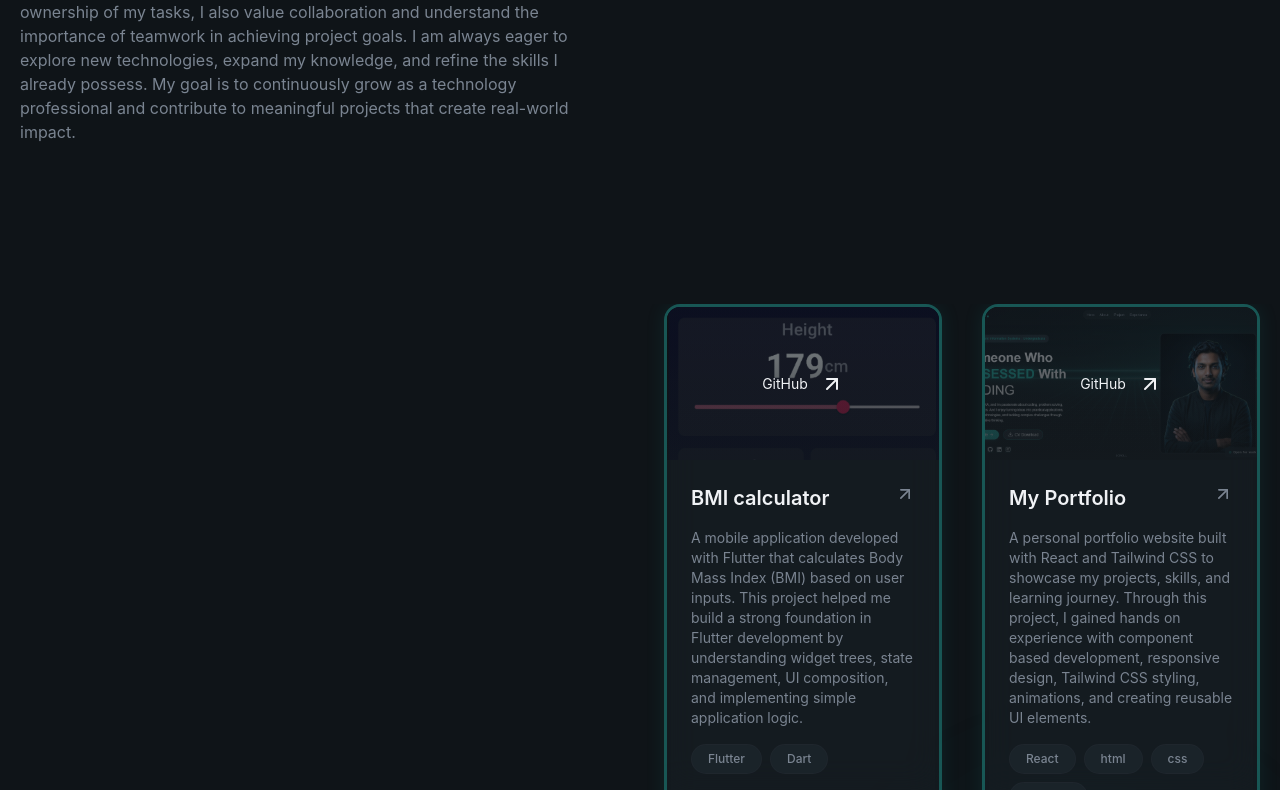
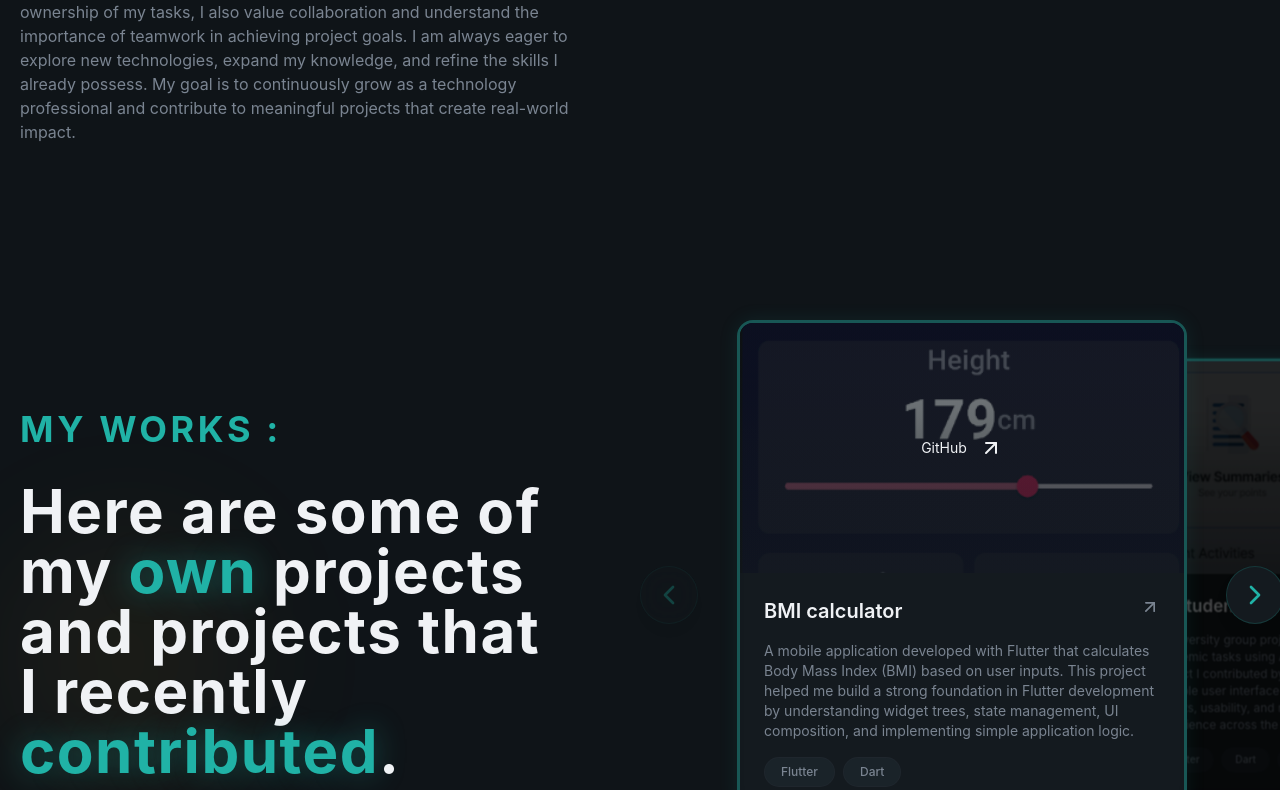
Before and after one commit to BH4NUK4/portfolio, a React app: page / in a window 1280 px wide. Shown: the part 2010-2800 px from the top of the page. Built offline with nearby package versions, Linux system fonts and the light colour scheme; the HTML template or start-up script is replaced by a standard one.

Commit message:
update-project grid and cv

```diff
--- a/src/sections/projects.jsx
+++ b/src/sections/projects.jsx
@@ -1,4 +1,5 @@
-import { ArrowUpRight } from "lucide-react";
+import { ArrowUpRight, ChevronLeft, ChevronRight } from "lucide-react";
+import { useState } from "react";
 
 const projects = [
   {
@@ -9,15 +10,6 @@ const projects = [
     tags: ["Flutter", "Dart"],
     link: "#",
     github: "https://github.com/BH4NUK4/BMICalculator--learn",
-  },
-  {
-    title: "My Portfolio",
-    description:
-      "A personal portfolio website built with React and Tailwind CSS to showcase my projects, skills, and learning journey. Through this project, I gained hands on experience with component based development, responsive design, Tailwind CSS styling, animations, and creating reusable UI elements.",
-    image: "/project-ss/portfolio.png",
-    tags: ["React", "html", "css", "tailwind"],
-    link: "#",
-    github: "https://github.com/BH4NUK4/portfolio",
   },
   {
     title: "AI Student Assitant",
@@ -49,19 +41,28 @@ const projects = [
 ];
 
 const Projects = () => {
+  const [activeIndex, setActiveIndex] = useState(0);
+
+  const next = () => {
+    if (activeIndex < projects.length - 1) setActiveIndex((prev) => prev + 1);
+  };
+
+  const prev = () => {
+    if (activeIndex > 0) setActiveIndex((prev) => prev - 1);
+  };
+
   return (
     <section id="project" className="relative mt-40 overflow-hidden">
-      <div className=" grid md:grid-cols-2 gap-12 items-center px-5 pb-15">
+      <div className="grid md:grid-cols-2 gap-12 items-center px-5 pb-15">
         {/**heading */}
         <div className="absolute top-1/4 right-0 w-96 h-96 bg-primary/5 rounded-full blur-3xl" />
         <div className="absolute bottom-1/4 left-0 w-64 h-64 bg-highlight/5 rounded-full blur-3xl" />
 
-        <div className=" max-w-3xl ">
-          <p className="text-secondary-foreground   text-4xl font-bold tracking-widest uppercase animate-fade-in">
+        <div className="max-w-3xl">
+          <p className="text-secondary-foreground text-4xl font-bold tracking-widest uppercase animate-fade-in">
             My Works :
           </p>
-
-          <p className="  font-bold text-5xl md:text-5xl lg:text-6xl tracking-wide pt-8 animate-fade-in animation-delay-200">
+          <p className="font-bold text-5xl md:text-5xl lg:text-6xl tracking-wide pt-8 animate-fade-in animation-delay-200">
             Here are some of <br />
             my <span className="text-primary glow-text">own</span> projects{" "}
             <br />
@@ -71,55 +72,101 @@ const Projects = () => {
           </p>
         </div>
 
-        {/**Projects grid */}
-        <div className="grid md:grid-cols-2 gap-10 ">
-          {projects.map((project, index) => (
+        {/**Projects*/}
+        <div className="relative w-full group/carousel mt-10 md:mt-0 py-4">
+          {/* Left Arrow Button */}
+          <button
+            onClick={prev}
+            disabled={activeIndex === 0}
+            className="absolute left-0 md:-left-6 top-1/2 -translate-y-1/2 z-50 p-2 md:p-3 rounded-full bg-card border border-primary/20 text-primary transition-all duration-300 hover:bg-primary/20 backdrop-blur-md disabled:opacity-30 disabled:cursor-not-allowed shadow-lg"
+            aria-label="Previous project"
+          >
+            <ChevronLeft className="w-6 h-6 md:w-8 md:h-8" />
+          </button>
+
+          {/*Container */}
+          <div className="relative w-full flex items-center justify-center">
+            {/* THE DUMMY CARD:*/}
+            <div className="w-[85vw] md:w-112.5 opacity-0 pointer-events-none">
+              <div className="aspect-video w-full" />
+              <div className="p-6 space-y-4">
+                <h3 className="text-xl font-semibold">Placeholder</h3>
+                <p className="text-sm">
+                  {/* Using the longest description to ensure max height is covered */}
+                  {projects[2].description}
+                </p>
+                <div className="flex flex-wrap gap-2">
+                  <span className="px-4 py-1.5 text-xs">Tag</span>
+                </div>
+              </div>
+            </div>
+
+            {/* The Actual Animated Cards */}
+            {projects.map((project, index) => {
+              const isActive = index === activeIndex;
+              const isPrev = index === activeIndex - 1;
+              const isNext = index === activeIndex + 1;
+
+              let positionClasses =
+                "left-1/2 translate-x-[150%] scale-75 opacity-0 z-0"; // Hidden far right
+
+              if (index < activeIndex - 1) {
+                positionClasses =
+                  "left-1/2 -translate-x-[250%] scale-75 opacity-0 z-0"; // Hidden far left
+              }
+              if (isActive) {
+                positionClasses =
+                  "left-1/2 -translate-x-1/2 scale-100 opacity-100 z-40"; // Active center
+              }
+              if (isPrev) {
+                positionClasses =
+                  "left-1/2 -translate-x-[130%] scale-[0.85] opacity-100 z-20 pointer-events-none"; // Peeking left
+              }
+              if (isNext) {
+                positionClasses =
+                  "left-1/2 translate-x-[30%] scale-[0.85] opacity-100 z-20 pointer-events-none"; // Peeking right
+              }
+
+              return (
                 <div
-              className="group glass glow-border border-3 border-primary/40 rounded-2xl overflow-hidden animate-fade-in md:row--1"
                   key={index}
+                  className={`absolute top-0 transition-all duration-700 ease-[cubic-bezier(0.25,1,0.5,1)] w-[85vw] md:w-[450px] group glass glow-border border-3 border-primary/40 rounded-2xl overflow-hidden bg-card ${positionClasses}`}
                 >
-              {/**image */}
-              <div className="relative  overflow-hidden aspect-video">
+                  {/* The Black Shady Overlay */}
+                  <div
+                    className={`absolute inset-0 bg-black transition-opacity duration-700 z-30 pointer-events-none ${
+                      isActive ? "opacity-0" : "opacity-70"
+                    }`}
+                  />
+
+                  {/** image */}
+                  <div className="relative overflow-hidden aspect-video">
                     <img
                       src={project.image}
                       alt={project.title}
                       className="w-full h-full object-cover transition-transform duration-700 group-hover:scale-110"
                     />
-                <div
-                  className="absolute inset-0
-                bg-linear-to-t from-card via-card/70
-                 to-transparent opacity-80"
-                />
-                <div
-                  className="absolute inset-0
-                bg-linear-to-b from-card via-card/50
-                 to-transparent opacity-60"
-                />
+                    <div className="absolute inset-0 bg-linear-to-t from-card via-card/70 to-transparent opacity-80" />
+                    <div className="absolute inset-0 bg-linear-to-b from-card via-card/50 to-transparent opacity-60" />
 
-                {/**links */}
-
-                <div className=" hover:bg-primary/5 flex flex-2 items-center justify-center absolute inset-0  group-hover:opacity-100 duration-300">
+                    {/** links */}
+                    <div className="hover:bg-primary/5 flex flex-2 items-center justify-center absolute inset-0 group-hover:opacity-100 duration-300 z-40">
                       <a href={project.github}>
-                    <div className="justify-center gap-3  flex flex-2 items-center">
-                      <a className=" text-sm">GitHub</a>
-                      <ArrowUpRight className="w-6 h-6 " />
+                        <div className="justify-center gap-3 flex flex-2 items-center">
+                          <span className="text-sm">GitHub</span>
+                          <ArrowUpRight className="w-6 h-6" />
                         </div>
                       </a>
                     </div>
                   </div>
 
-              {/**project details */}
+                  {/** project details */}
                   <div className="p-6 space-y-4">
                     <div className="flex items-start justify-between">
                       <h3 className="text-xl font-semibold group-hover:text-primary transition-colors">
                         {project.title}
                       </h3>
-                  <ArrowUpRight
-                    className="w-5 h-5
-                  text-muted-foreground group-hover:text-primary
-                   group-hover:translate-x-1
-                   group-hover:-translate-y-1 transition-all"
-                  />
+                      <ArrowUpRight className="w-5 h-5 text-muted-foreground group-hover:text-primary group-hover:translate-x-1 group-hover:-translate-y-1 transition-all" />
                     </div>
                     <p className="text-muted-foreground text-sm">
                       {project.description}
@@ -136,7 +183,19 @@ const Projects = () => {
                     </div>
                   </div>
                 </div>
-          ))}
+              );
+            })}
+          </div>
+
+          {/* Right Arrow Button */}
+          <button
+            onClick={next}
+            disabled={activeIndex === projects.length - 1}
+            className="absolute right-0 md:-right-6 top-1/2 -translate-y-1/2 z-50 p-2 md:p-3 rounded-full bg-card border border-primary/20 text-primary transition-all duration-300 hover:bg-primary/20 backdrop-blur-md disabled:opacity-30 disabled:cursor-not-allowed shadow-lg"
+            aria-label="Next project"
+          >
+            <ChevronRight className="w-6 h-6 md:w-8 md:h-8" />
+          </button>
         </div>
       </div>
     </section>
```
Also changed, not shown: 1 other file (tests, documents, lock files or other folders). Lines whose indentation alone changed are shown as unchanged.
